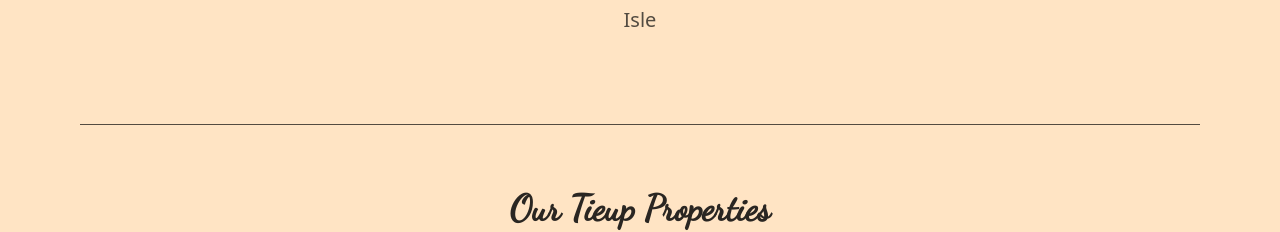
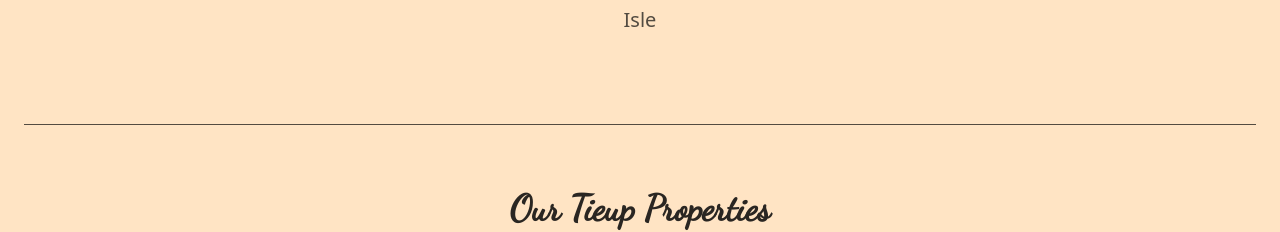
Before and after one commit to Nirvana2299/event-planning, a React (Create React App) app: page / in a window 1280 px wide. Shown: the part 1660-1892 px from the top of the page. Built offline with nearby package versions, Linux system fonts and the light colour scheme.

Commit message:
modified:   src/Components/Line.js

```diff
--- a/src/Components/Line.js
+++ b/src/Components/Line.js
@@ -1,7 +1,7 @@
 export default function Line() {
     return (
         <div>
-            <div className="px-12 sm:px-20">
+            <div className="px-12 sm:px-6">
                 <hr className="border-bisque-600 border-solid"></hr>
             </div>
         </div>
```
